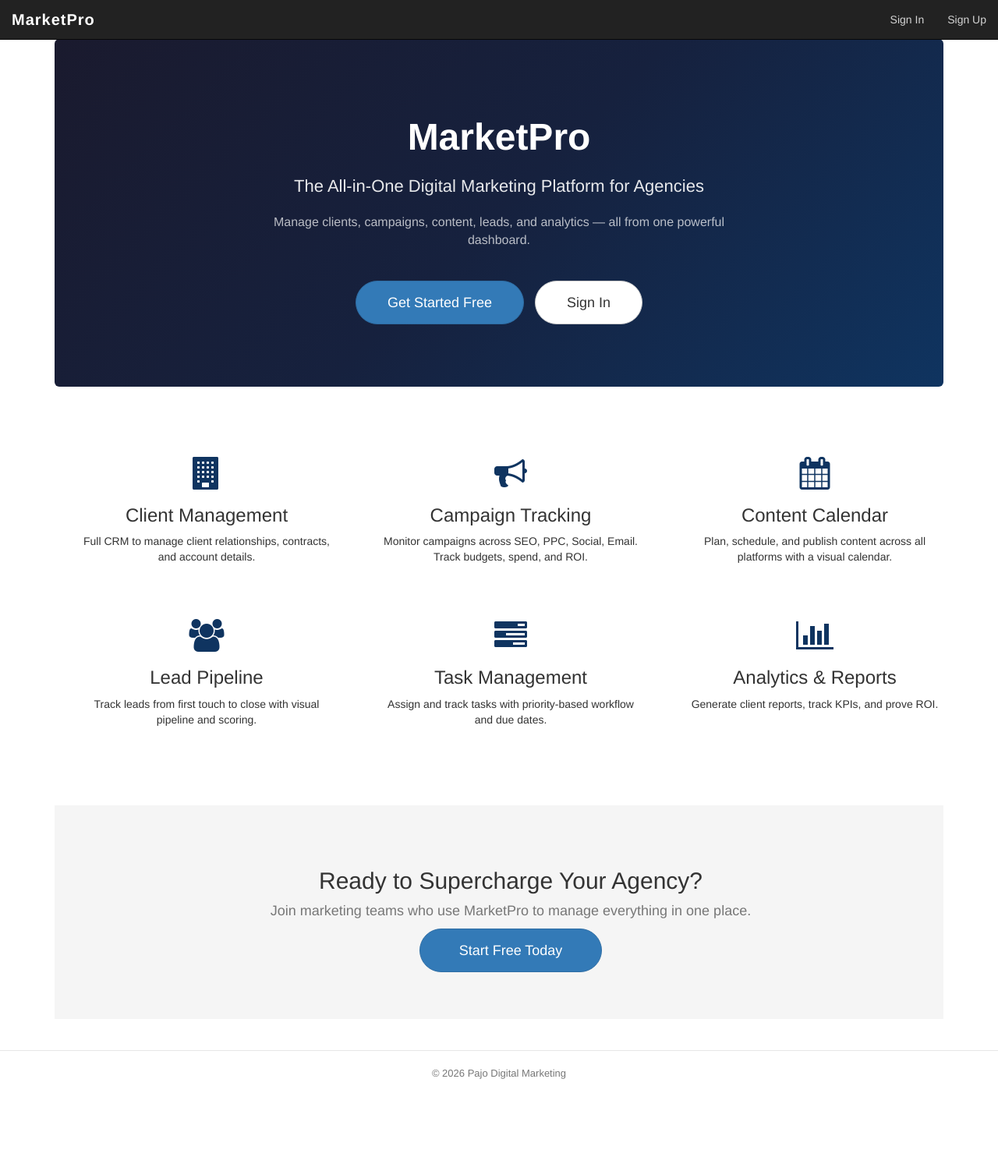
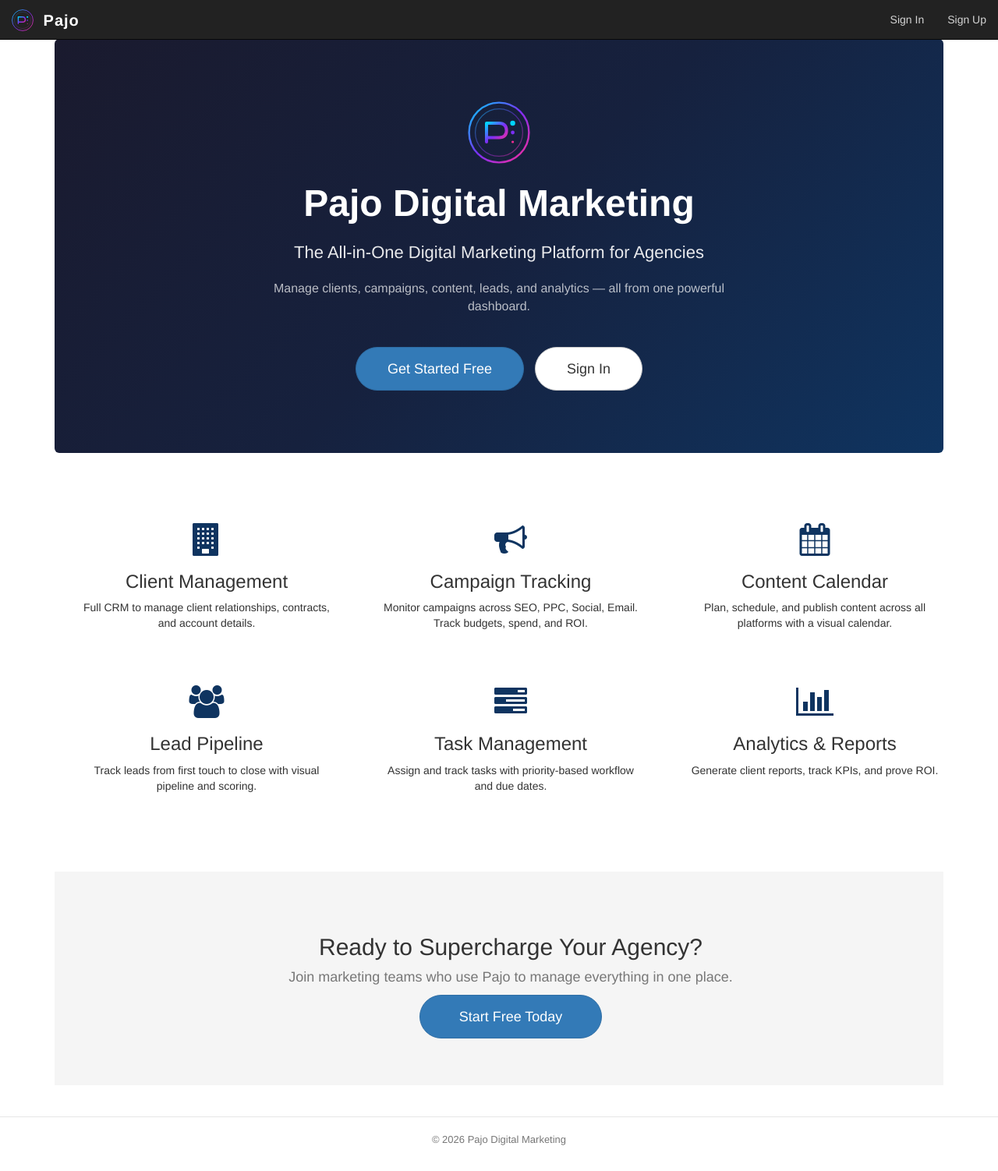
Before and after one commit to justptrk/pinteresting, a Rails app: page / in a window 1280 px wide. Shown: the whole page at 78% size. Before the commit the page ends 1384 px from the top, so only its background shows below. Run offline with Rails 7, Linux system fonts and the light colour scheme; style sheets or scripts are compiled from the project's sources; some libraries are stand-ins or nearby versions.

Commit message:
Rebrand from MarketPro to Pajo Digital Marketing with new logo
- Renamed all MarketPro references to Pajo across views and controller
- Added inline SVG logo with gradient P icon (cyan/purple/pink)
- Logo appears in navbar and homepage hero section

https://claude.ai/code/session_013KpX7fsz9c9ppz2DLoQgQD

```diff
--- a/app/controllers/users_controller.rb
+++ b/app/controllers/users_controller.rb
@@ -15,7 +15,7 @@ class UsersController < ApplicationController
     @user = User.new(user_params)
     if @user.save
       cookies.permanent[:remember_token] = @user.remember_token
-      flash[:success] = "Welcome to MarketPro! Your account has been created."
+      flash[:success] = "Welcome to Pajo! Your account has been created."
       redirect_to dashboard_path
     else
       render :new
--- a/app/views/layouts/application.html.erb
+++ b/app/views/layouts/application.html.erb
@@ -31,7 +31,7 @@
           <span class="icon-bar"></span>
           <span class="icon-bar"></span>
         </button>
-        <%= link_to 'MarketPro', root_path, class: 'navbar-brand' %>
+        <%= link_to raw('<svg width="28" height="28" viewBox="0 0 100 100" style="vertical-align: middle; margin-right: 6px; margin-top: -3px;"><defs><linearGradient id="pg" x1="0%" y1="0%" x2="100%" y2="100%"><stop offset="0%" style="stop-color:#00d4ff"/><stop offset="50%" style="stop-color:#7b2ff7"/><stop offset="100%" style="stop-color:#ff2d95"/></linearGradient></defs><circle cx="50" cy="50" r="48" fill="none" stroke="url(#pg)" stroke-width="3"/><circle cx="50" cy="50" r="38" fill="none" stroke="url(#pg)" stroke-width="1.5" opacity="0.5"/><path d="M30 65 L30 35 L50 35 Q62 35 62 47 Q62 58 50 58 L30 58" fill="none" stroke="url(#pg)" stroke-width="5" stroke-linecap="round" stroke-linejoin="round"/><circle cx="72" cy="35" r="4" fill="#00d4ff"/><circle cx="72" cy="50" r="3" fill="#7b2ff7"/><circle cx="72" cy="65" r="2" fill="#ff2d95"/></svg> Pajo'), root_path, class: 'navbar-brand' %>
       </div>
       <div id="navbar" class="navbar-collapse collapse">
         <% if signed_in? %>
--- a/app/views/pages/about.html.erb
+++ b/app/views/pages/about.html.erb
@@ -1,7 +1,7 @@
 <div class="container" style="max-width: 800px; margin-top: 30px;">
-  <h1>About MarketPro</h1>
+  <h1>About Pajo Digital Marketing</h1>
   <hr>
-  <p class="lead">MarketPro is a turnkey digital marketing platform built for agencies and marketing teams.</p>
+  <p class="lead">Pajo is a turnkey digital marketing platform built for agencies and marketing teams.</p>
   <h3>Key Features</h3>
   <ul>
     <li><strong>Client CRM</strong> - Manage relationships, contracts, and billing</li>
--- a/app/views/pages/home.html.erb
+++ b/app/views/pages/home.html.erb
@@ -1,5 +1,22 @@
 <div class="jumbotron text-center" style="background: linear-gradient(135deg, #1a1a2e 0%, #16213e 50%, #0f3460 100%); color: white; padding: 80px 20px; margin-top: -20px;">
-  <h1 style="font-size: 48px; font-weight: 700;">MarketPro</h1>
+  <div style="margin-bottom: 10px;">
+    <svg width="80" height="80" viewBox="0 0 100 100">
+      <defs>
+        <linearGradient id="hg" x1="0%" y1="0%" x2="100%" y2="100%">
+          <stop offset="0%" style="stop-color:#00d4ff"/>
+          <stop offset="50%" style="stop-color:#7b2ff7"/>
+          <stop offset="100%" style="stop-color:#ff2d95"/>
+        </linearGradient>
+      </defs>
+      <circle cx="50" cy="50" r="48" fill="none" stroke="url(#hg)" stroke-width="3"/>
+      <circle cx="50" cy="50" r="38" fill="none" stroke="url(#hg)" stroke-width="1.5" opacity="0.5"/>
+      <path d="M30 65 L30 35 L50 35 Q62 35 62 47 Q62 58 50 58 L30 58" fill="none" stroke="url(#hg)" stroke-width="5" stroke-linecap="round" stroke-linejoin="round"/>
+      <circle cx="72" cy="35" r="4" fill="#00d4ff"/>
+      <circle cx="72" cy="50" r="3" fill="#7b2ff7"/>
+      <circle cx="72" cy="65" r="2" fill="#ff2d95"/>
+    </svg>
+  </div>
+  <h1 style="font-size: 48px; font-weight: 700;">Pajo Digital Marketing</h1>
   <p style="font-size: 22px; margin-top: 20px; opacity: 0.9;">The All-in-One Digital Marketing Platform for Agencies</p>
   <p style="font-size: 16px; opacity: 0.7; max-width: 600px; margin: 20px auto;">
     Manage clients, campaigns, content, leads, and analytics — all from one powerful dashboard.
@@ -50,7 +67,7 @@
 <div style="background-color: #f5f5f5; padding: 60px 0; margin-top: 60px;">
   <div class="container text-center">
     <h2>Ready to Supercharge Your Agency?</h2>
-    <p style="font-size: 18px; color: #777;">Join marketing teams who use MarketPro to manage everything in one place.</p>
+    <p style="font-size: 18px; color: #777;">Join marketing teams who use Pajo to manage everything in one place.</p>
     <%= link_to 'Start Free Today', sign_up_path, class: 'btn btn-primary btn-lg', style: 'padding: 15px 50px; border-radius: 30px;' %>
   </div>
 </div>
--- a/app/views/sessions/new.html.erb
+++ b/app/views/sessions/new.html.erb
@@ -2,7 +2,7 @@
   <div class="col-md-4 col-md-offset-4">
     <div class="panel panel-default">
       <div class="panel-heading">
-        <h3 class="panel-title text-center">Sign In to MarketPro</h3>
+        <h3 class="panel-title text-center">Sign In to Pajo</h3>
       </div>
       <div class="panel-body">
         <%= form_tag sessions_path, method: :post do %>
--- a/app/views/users/new.html.erb
+++ b/app/views/users/new.html.erb
@@ -2,7 +2,7 @@
   <div class="col-md-6 col-md-offset-3">
     <div class="panel panel-default">
       <div class="panel-heading">
-        <h3 class="panel-title text-center">Create Your MarketPro Account</h3>
+        <h3 class="panel-title text-center">Create Your Pajo Account</h3>
       </div>
       <div class="panel-body">
         <%= form_for @user, url: users_path do |f| %>
```
